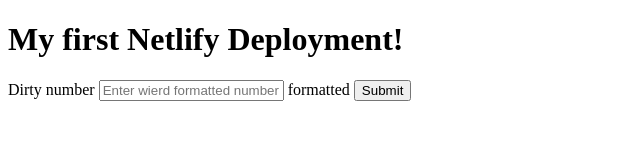
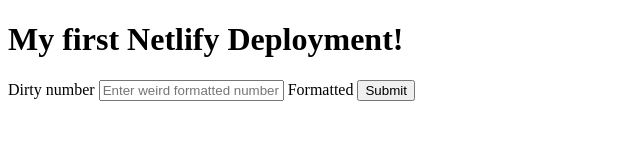
Before and after one commit to GabbeKG/Simple-npm-excercise, a website: page index.html in a window 1280 px wide. Shown: the full height of the page, 0-640 px from the left. Drawn offline with Linux system fonts and the light colour scheme.

Commit message:
added only-numbers-gabbekg package

```diff
--- a/index.html
+++ b/index.html
@@ -4,6 +4,7 @@
     <meta charset="UTF-8" />
     <meta name="viewport" content="width=device-width, initial-scale=1.0" />
     <title>Document</title>
+    <script type="module" src="./script.js" defer></script>
   </head>
   <body>
     <h1>My first Netlify Deployment!</h1>
@@ -11,12 +12,13 @@
       <label class="name-label" for="name">Dirty number</label>
       <input
         type="text"
-        id="num"
-        placeholder="Enter wierd formatted number here"
+        id="only-num"
+        class="only-num"
+        placeholder="Enter weird formatted number here"
         required
       />
-      <label class="name-label" for="name">formatted</label>
-      <input id="myBtn" type="button" onclick="str()" value="Submit" />
+      <label class="name-label" for="name">Formatted</label>
+      <input id="myBtn" type="button" value="Submit" />
     </form>
   </body>
 </html>
--- /dev/null
+++ b/script.js
@@ -0,0 +1,13 @@
+// @ts-nocheck
+
+// Import the necessary functions or objects from your package
+import {
+  addEnterKeyListener,
+  str,
+} from "./node_modules/only-numbers-gabbekg/only-numbers.js";
+addEnterKeyListener();
+
+// Use the imported function or object in your project
+//str();
+const btn = document.getElementById("myBtn");
+btn.addEventListener("click", str);
```
Also changed, not shown: package.json (+6 -1 lines), 1 other file.
